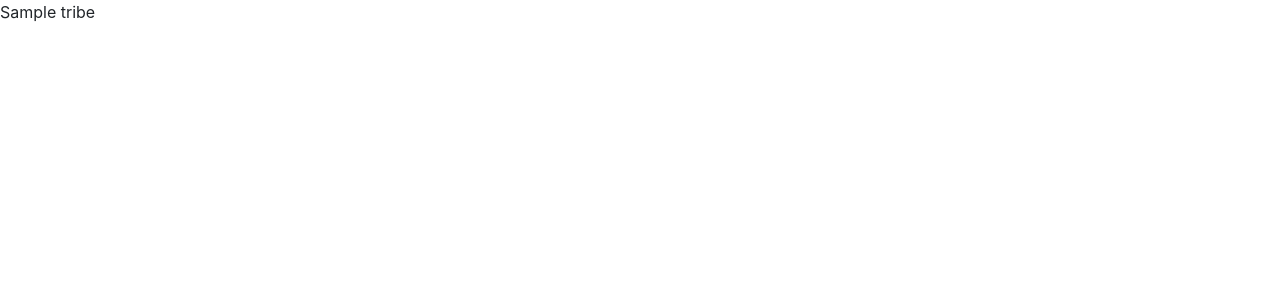
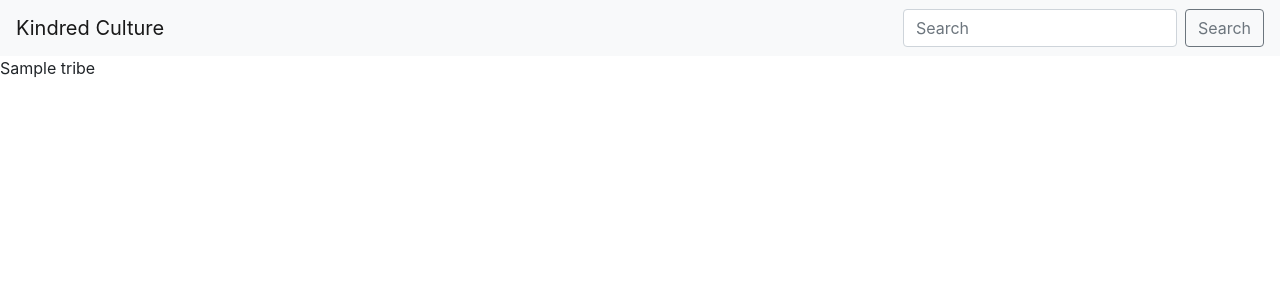
Before and after one commit to bsmejkal/kindred-culture, a Flask app: page /details/1 in a window 1280 px wide. Before the commit the part shown is almost empty. Shown: the top 300 px of the page. Run offline with Flask 2, Linux system fonts and the light colour scheme; tables that the repository leaves empty hold one stand-in row (values such as "Sample post"); some libraries are stand-ins or nearby versions.

Commit message:
Added navbar to base template

```diff
--- /dev/null
+++ b/templates/_nav.html
@@ -0,0 +1,8 @@
+
+<nav class="navbar navbar-light bg-light justify-content-between">
+  <a class="navbar-brand" href="{{ url_for('index') }}">Kindred Culture</a>
+  <form class="form-inline">
+    <input class="form-control mr-sm-2" type="search" placeholder="Search" aria-label="Search">
+    <button class="btn btn-outline-secondary my-2 my-sm-0" type="submit">Search</button>
+  </form>
+</nav>
--- a/templates/base.html
+++ b/templates/base.html
@@ -4,10 +4,11 @@
 <head>
 	<title>Kindred Culture | {% block title %}Home{% endblock %}</title>
 	<link rel="stylesheet" href="https://stackpath.bootstrapcdn.com/bootstrap/4.4.1/css/bootstrap.min.css" integrity="sha384-Vkoo8x4CGsO3+Hhxv8T/Q5PaXtkKtu6ug5TOeNV6gBiFeWPGFN9MuhOf23Q9Ifjh" crossorigin="anonymous">
-	<link rel="stylesheet" type="text/css" href="../static/stylesheet.css">
 
 </head>
 <body>
+	{% include '_nav.html' %}
+
 	{% block content %}{% endblock %}
 </body>
 </html>
```
Also changed, not shown: templates/index.html (+5 -4 lines).
